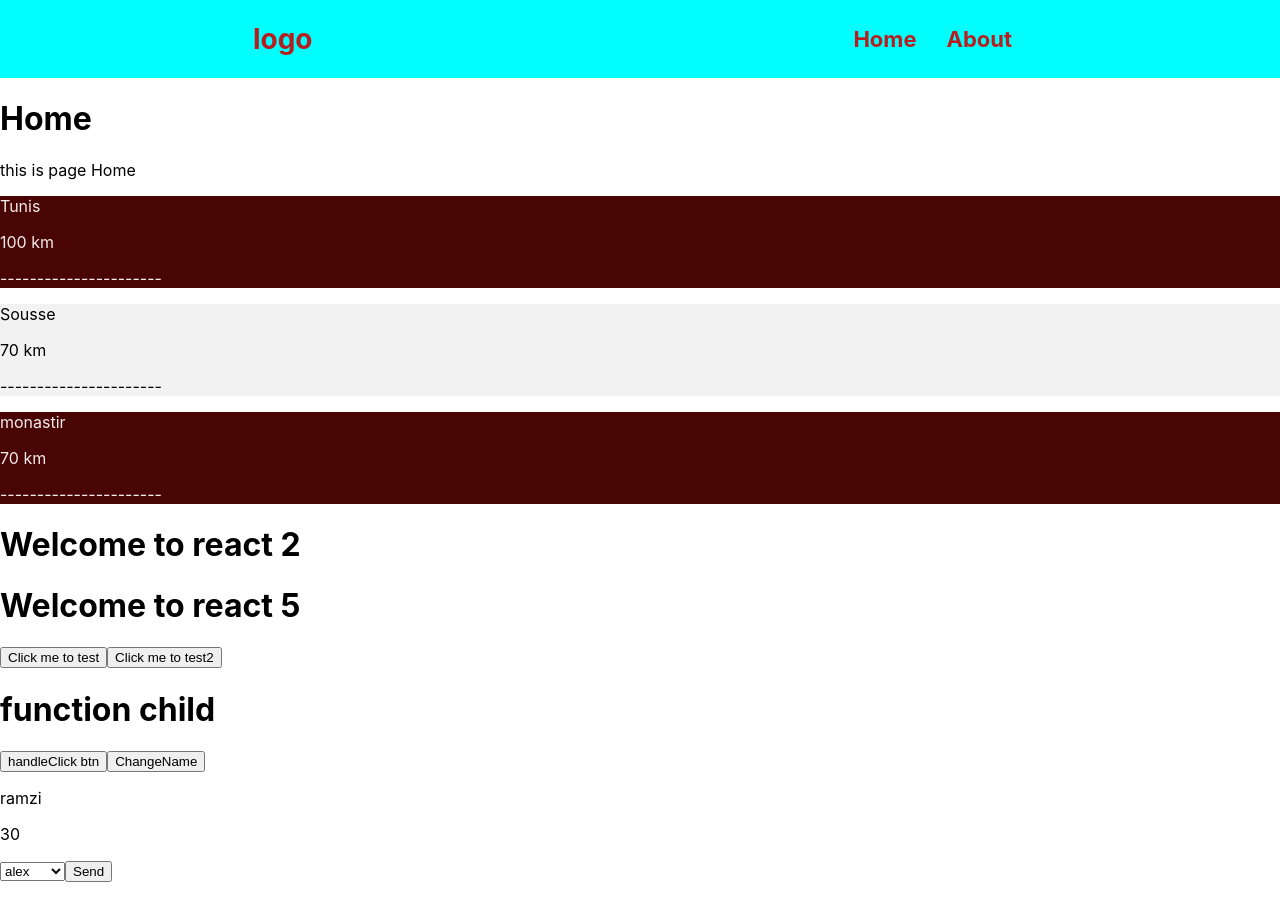
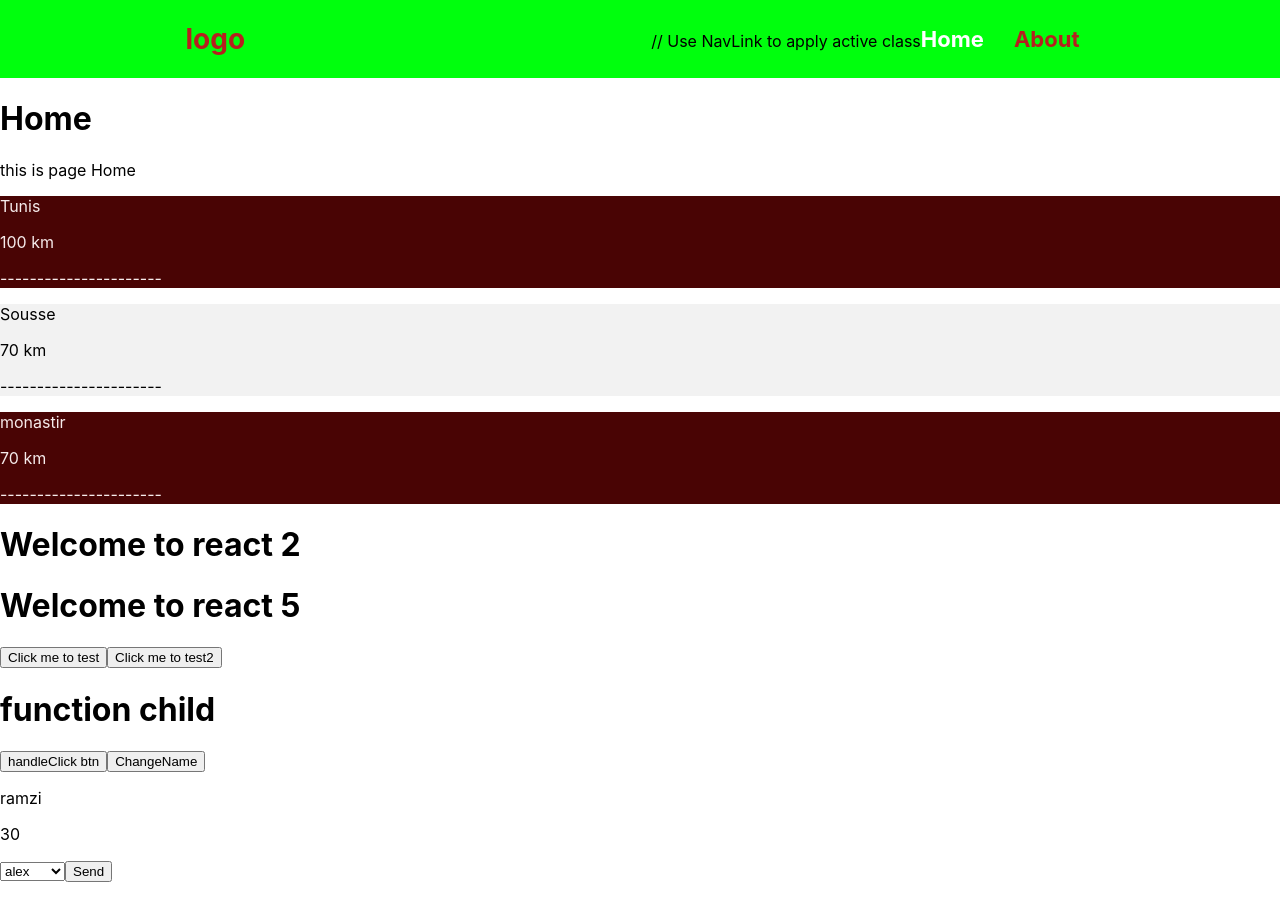
Before and after one commit to ramzirahmi/React-NPM, a React (Create React App) app: page / in a window 1280 px wide. Built offline with nearby package versions, Linux system fonts and the light colour scheme.

Commit message:
Prevent Reload Using NavLink

```diff
--- a/src/Components/Nav.css
+++ b/src/Components/Nav.css
@@ -1,5 +1,5 @@
 .navbar {
-  background-color: aqua;
+  background-color: rgb(0, 255, 13);
 }
 .container {
   display: flex;
@@ -25,3 +25,7 @@ ul li a {
   font-size: 22px;
   font-weight: bold;
 }
+
+.active {
+  color: #fff;
+}
--- a/src/Components/Nav.js
+++ b/src/Components/Nav.js
@@ -1,4 +1,6 @@
 import "./Nav.css";
+// page not reloading on navigation - use Link or NavLink
+import { Link, NavLink } from "react-router-dom";
 function Nav() {
   return (
     <div className="navbar">
@@ -6,10 +8,13 @@ function Nav() {
         <a className="logo">logo</a>
         <ul>
           <li>
-            <a href="/">Home</a>
+            // Use NavLink to apply active class
+            <NavLink exact to="/">
+              Home
+            </NavLink>
           </li>
           <li>
-            <a href="/about">About</a>
+            <NavLink to="/about">About</NavLink>
           </li>
         </ul>
       </div>
```
